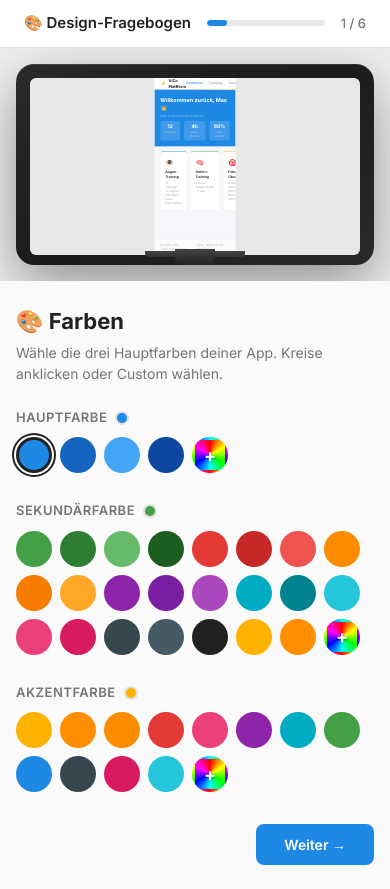
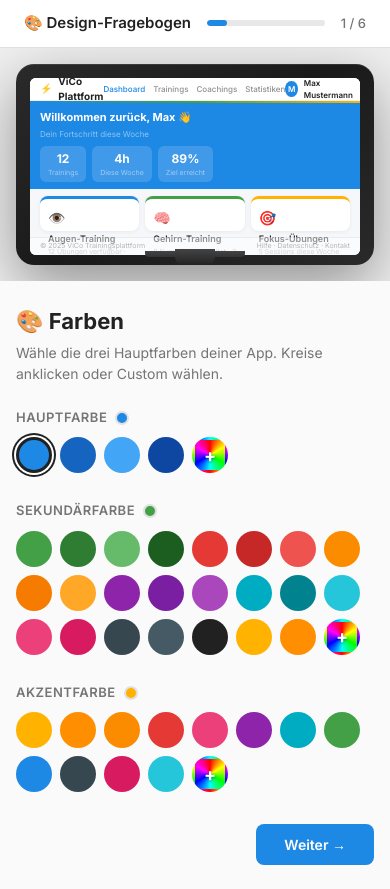
Before and after one commit to FireChuck/fv-design-frageboegen, a plain HTML site: page fragebogen-coaching-plattform.html in a window 390 px wide. Drawn offline with Linux system fonts and the light colour scheme.

Commit message:
fix: remove virtual viewport scaling, content fills monitor directly with responsive clamp() units

```diff
--- a/fragebogen-coaching-plattform.html
+++ b/fragebogen-coaching-plattform.html
@@ -121,31 +121,29 @@ body{font-family:var(--font);background:var(--bg);color:var(--text);min-height:1
 .monitor-frame::before{content:'';position:absolute;bottom:8px;left:50%;transform:translateX(-50%);width:100px;height:6px;background:linear-gradient(180deg,#444,#333);border-radius:0 0 4px 4px;z-index:10}
 .monitor-frame::after{content:'';position:absolute;bottom:0;left:50%;transform:translateX(-50%);width:40px;height:16px;background:linear-gradient(180deg,#444,#222);border-radius:0 0 8px 8px;z-index:10}
 .monitor-screen{width:100%;height:100%;border-radius:6px;overflow:hidden;background:#e8e8e8;position:relative}
-.monitor-scaler{position:absolute;top:0;left:0;width:100%;height:100%;display:flex;align-items:center;justify-content:center}
-.monitor-scaler-inner{transform-origin:center center;overflow:hidden;border-radius:6px;position:relative}
+.monitor-desktop{width:100%;height:100%;display:flex;flex-direction:column;overflow:hidden;font-size:13px}
 
 /* ── Desktop Content (dynamic) ── */
-.monitor-topbar{display:flex;align-items:center;justify-content:space-between;padding:0 24px;height:48px;font-size:13px;font-weight:600;z-index:5;border-bottom:1px solid rgba(0,0,0,0.08)}
-.monitor-topbar-logo{display:flex;align-items:center;gap:8px;font-size:16px;font-weight:700}
-.monitor-topbar-nav{display:flex;gap:24px;font-size:13px;font-weight:500}
-.monitor-topbar-nav span{opacity:0.5;cursor:default}
-.monitor-topbar-nav span.active{opacity:1}
-.monitor-topbar-user{display:flex;align-items:center;gap:8px;font-size:13px}
-.monitor-topbar-avatar{width:28px;height:28px;border-radius:50%;background:var(--primary);display:flex;align-items:center;justify-content:center;font-size:12px;color:#fff}
-.monitor-hero{display:flex;align-items:center;gap:24px;padding:24px}
+.monitor-topbar{display:flex;align-items:center;justify-content:space-between;padding:0 3%;height:13%;font-weight:600;flex-shrink:0;border-bottom:1px solid rgba(0,0,0,0.08)}
+.monitor-topbar-logo{display:flex;align-items:center;gap:6px;font-size:clamp(10px,1.4vw,16px);font-weight:700}
+.monitor-topbar-nav{display:flex;gap:clamp(8px,2vw,24px);font-size:clamp(8px,1.1vw,13px);font-weight:500}
+.monitor-topbar-nav span{opacity:0.5}
+.monitor-topbar-user{display:flex;align-items:center;gap:6px;font-size:clamp(8px,1.1vw,13px)}
+.monitor-topbar-avatar{width:clamp(16px,2vw,28px);height:clamp(16px,2vw,28px);border-radius:50%;display:flex;align-items:center;justify-content:center;font-size:clamp(8px,0.9vw,12px);color:#fff}
+.monitor-hero{display:flex;align-items:center;gap:3%;padding:2% 3%;flex-shrink:0}
 .monitor-hero-text{flex:1}
-.monitor-hero-text h2{font-size:22px;font-weight:700;margin-bottom:4px}
-.monitor-hero-text p{font-size:13px;opacity:0.7}
-.monitor-hero-stats{display:flex;gap:16px;margin-top:12px}
-.monitor-hero-stat{text-align:center;padding:8px 16px;border-radius:8px;background:rgba(255,255,255,0.15)}
-.monitor-hero-stat .num{font-size:20px;font-weight:700}
-.monitor-hero-stat .lbl{font-size:11px;opacity:0.7}
-.monitor-cards-grid{display:grid;grid-template-columns:1fr 1fr 1fr;gap:16px;padding:0 24px}
-.monitor-card{border-radius:12px;padding:20px;box-shadow:0 1px 4px rgba(0,0,0,0.06)}
-.monitor-card-title{font-size:14px;font-weight:600;margin-bottom:6px}
-.monitor-card-text{font-size:12px;opacity:0.6;line-height:1.4}
-.monitor-card-icon{font-size:28px;margin-bottom:8px}
-.monitor-bottombar{display:flex;align-items:center;justify-content:space-between;padding:12px 24px;font-size:12px;opacity:0.5;margin-top:auto;border-top:1px solid rgba(0,0,0,0.06)}
+.monitor-hero-text h2{font-size:clamp(11px,1.8vw,22px);font-weight:700;margin-bottom:2px}
+.monitor-hero-text p{font-size:clamp(8px,1vw,13px);opacity:0.7}
+.monitor-hero-stats{display:flex;gap:clamp(6px,1.2vw,16px);margin-top:2%}
+.monitor-hero-stat{text-align:center;padding:clamp(4px,0.6vw,8px) clamp(8px,1.2vw,16px);border-radius:6px}
+.monitor-hero-stat .num{font-size:clamp(12px,1.8vw,20px);font-weight:700}
+.monitor-hero-stat .lbl{font-size:clamp(7px,0.8vw,11px);opacity:0.7}
+.monitor-cards-row{display:flex;gap:clamp(6px,1.2vw,16px);padding:2% 3%;flex:1;min-height:0}
+.monitor-card{flex:1;border-radius:8px;padding:clamp(8px,1.2vw,20px);box-shadow:0 1px 4px rgba(0,0,0,0.06);display:flex;flex-direction:column}
+.monitor-card-icon{font-size:clamp(14px,2vw,28px);margin-bottom:clamp(4px,0.5vw,8px)}
+.monitor-card-title{font-size:clamp(9px,1.1vw,14px);font-weight:600;margin-bottom:2px}
+.monitor-card-text{font-size:clamp(7px,0.9vw,12px);opacity:0.6;line-height:1.3;flex:1}
+.monitor-bottombar{display:flex;align-items:center;justify-content:space-between;padding:0 3%;height:10%;font-size:clamp(7px,0.8vw,11px);opacity:0.5;flex-shrink:0;border-top:1px solid rgba(0,0,0,0.06)}
 
 /* ── Summary ── */
 .summary-grid{display:grid;grid-template-columns:1fr 1fr;gap:12px;margin-bottom:24px}
@@ -497,61 +495,59 @@ function updatePreview() {
   const klassisch = s.style === 'klassisch';
   const modern = s.style === 'modern';
 
-  let bg, topbarBg, topbarText, topbarNavBg, cardBg, textCol, textLight, heroBg, heroText, heroSubText, borderCol, footerBorder;
+  let bg, topbarBg, topbarText, cardBg, textCol, textLight, heroBg, heroText, heroSubText, borderCol, footerBorder;
 
   if (dark) {
-    bg = '#121212'; topbarBg = '#1E1E1E'; topbarText = '#E0E0E0'; topbarNavBg = '#1E1E1E'; cardBg = '#1E1E2E'; textCol = '#E0E0E0'; textLight = '#888'; heroBg = s.primaryColor; heroText = '#fff'; heroSubText = 'rgba(255,255,255,0.7)'; borderCol = 'rgba(255,255,255,0.06)'; footerBorder = 'rgba(255,255,255,0.08)';
+    bg = '#121212'; topbarBg = '#1E1E1E'; topbarText = '#E0E0E0'; cardBg = '#1E1E2E'; textCol = '#E0E0E0'; textLight = '#888'; heroBg = s.primaryColor; heroText = '#fff'; heroSubText = 'rgba(255,255,255,0.7)'; borderCol = 'rgba(255,255,255,0.06)'; footerBorder = 'rgba(255,255,255,0.08)';
   } else if (minimal) {
-    bg = '#FFFFFF'; topbarBg = '#FFFFFF'; topbarText = '#111'; topbarNavBg = '#fff'; cardBg = '#FAFAFA'; textCol = '#111'; textLight = '#999'; heroBg = '#111'; heroText = '#fff'; heroSubText = 'rgba(255,255,255,0.7)'; borderCol = '#F0F0F0'; footerBorder = '#eee';
+    bg = '#FFFFFF'; topbarBg = '#FFFFFF'; topbarText = '#111'; cardBg = '#FAFAFA'; textCol = '#111'; textLight = '#999'; heroBg = '#111'; heroText = '#fff'; heroSubText = 'rgba(255,255,255,0.7)'; borderCol = '#F0F0F0'; footerBorder = '#eee';
   } else if (klassisch) {
-    bg = '#F5F5F0'; topbarBg = '#FAFAF5'; topbarText = '#2C2C2C'; topbarNavBg = '#FAFAF5'; cardBg = '#FFFFFF'; textCol = '#2C2C2C'; textLight = '#888'; heroBg = '#37474F'; heroText = '#fff'; heroSubText = 'rgba(255,255,255,0.7)'; borderCol = '#E8E8E0'; footerBorder = '#DDD';
+    bg = '#F5F5F0'; topbarBg = '#FAFAF5'; topbarText = '#2C2C2C'; cardBg = '#FFFFFF'; textCol = '#2C2C2C'; textLight = '#888'; heroBg = '#37474F'; heroText = '#fff'; heroSubText = 'rgba(255,255,255,0.7)'; borderCol = '#E8E8E0'; footerBorder = '#DDD';
   } else if (playful) {
-    bg = '#FFFDE7'; topbarBg = '#FFF9C4'; topbarText = '#333'; topbarNavBg = '#FFF9C4'; cardBg = '#FFFFFF'; textCol = '#333'; textLight = '#888'; heroBg = s.primaryColor; heroText = '#fff'; heroSubText = 'rgba(255,255,255,0.7)'; borderCol = '#F0E8C0'; footerBorder = '#F0E8C0';
+    bg = '#FFFDE7'; topbarBg = '#FFF9C4'; topbarText = '#333'; cardBg = '#FFFFFF'; textCol = '#333'; textLight = '#888'; heroBg = s.primaryColor; heroText = '#fff'; heroSubText = 'rgba(255,255,255,0.7)'; borderCol = '#F0E8C0'; footerBorder = '#F0E8C0';
   } else {
-    bg = '#F5F7FA'; topbarBg = '#fff'; topbarText = '#222'; topbarNavBg = '#fff'; cardBg = '#FFFFFF'; textCol = '#222'; textLight = '#777'; heroBg = s.primaryColor; heroText = '#fff'; heroSubText = 'rgba(255,255,255,0.7)'; borderCol = '#ECEFF4'; footerBorder = '#E0E0E0';
+    bg = '#F5F7FA'; topbarBg = '#fff'; topbarText = '#222'; cardBg = '#FFFFFF'; textCol = '#222'; textLight = '#777'; heroBg = s.primaryColor; heroText = '#fff'; heroSubText = 'rgba(255,255,255,0.7)'; borderCol = '#ECEFF4'; footerBorder = '#E0E0E0';
   }
 
   const screen = document.getElementById('monitorScreen');
-  const virtualW = 1280;
-  const virtualH = 720;
+  const statBg = dark ? 'rgba(255,255,255,0.1)' : 'rgba(255,255,255,0.15)';
 
   screen.innerHTML = `
-    <div class="monitor-scaler">
-      <div class="monitor-scaler-inner" id="monitorScalerInner" style="width:${virtualW}px;height:${virtualH}px;background:${bg};font-family:${s.fontFamily};display:flex;flex-direction:column;overflow:hidden">
+    <div class="monitor-desktop" style="background:${bg};font-family:${s.fontFamily};color:${topbarText}">
       <!-- Top Bar -->
       <div class="monitor-topbar" style="background:${topbarBg};color:${topbarText};border-color:${borderCol}">
         <div class="monitor-topbar-logo">
-            <span style="color:${s.primaryColor};font-size:20px">⚡</span>
+          <span style="color:${s.primaryColor}">⚡</span>
           <span>ViCo Plattform</span>
         </div>
         <div class="monitor-topbar-nav" style="color:${topbarText}">
-            <span class="active" style="color:${s.primaryColor}">Dashboard</span>
+          <span style="color:${s.primaryColor};opacity:1">Dashboard</span>
           <span>Trainings</span>
           <span>Coachings</span>
           <span>Statistiken</span>
         </div>
-          <div class="monitor-topbar-user" style="color:${topbarText}">
+        <div class="monitor-topbar-user">
           <div class="monitor-topbar-avatar" style="background:${s.primaryColor}">M</div>
           <span>Max Mustermann</span>
         </div>
       </div>
-        ${modern ? `<div style="height:3px;background:linear-gradient(90deg,${s.primaryColor},${s.secondaryColor},${s.accentColor});flex-shrink:0"></div>` : ''}
+      ${modern ? `<div style="height:2px;background:linear-gradient(90deg,${s.primaryColor},${s.secondaryColor},${s.accentColor});flex-shrink:0"></div>` : ''}
 
       <!-- Hero Section -->
-        <div class="monitor-hero" style="background:${heroBg};color:${heroText};flex-shrink:0">
+      <div class="monitor-hero" style="background:${heroBg}">
         <div class="monitor-hero-text">
           <h2 style="color:${heroText}">Willkommen zurück, Max 👋</h2>
           <p style="color:${heroSubText}">Dein Fortschritt diese Woche</p>
           <div class="monitor-hero-stats">
-              <div class="monitor-hero-stat" style="background:${dark ? 'rgba(255,255,255,0.1)' : 'rgba(255,255,255,0.15)'}">
+            <div class="monitor-hero-stat" style="background:${statBg}">
               <div class="num" style="color:${heroText}">12</div>
               <div class="lbl" style="color:${heroSubText}">Trainings</div>
             </div>
-              <div class="monitor-hero-stat" style="background:${dark ? 'rgba(255,255,255,0.1)' : 'rgba(255,255,255,0.15)'}">
+            <div class="monitor-hero-stat" style="background:${statBg}">
               <div class="num" style="color:${heroText}">4h</div>
               <div class="lbl" style="color:${heroSubText}">Diese Woche</div>
             </div>
-              <div class="monitor-hero-stat" style="background:${dark ? 'rgba(255,255,255,0.1)' : 'rgba(255,255,255,0.15)'}">
+            <div class="monitor-hero-stat" style="background:${statBg}">
               <div class="num" style="color:${heroText}">89%</div>
               <div class="lbl" style="color:${heroSubText}">Ziel erreicht</div>
             </div>
@@ -559,8 +555,8 @@ function updatePreview() {
         </div>
       </div>
 
-        <!-- Cards Grid -->
-        <div class="monitor-cards-grid" style="flex:1;padding:20px 24px;display:grid;grid-template-columns:1fr 1fr 1fr;gap:16px;align-content:start">
+      <!-- Cards Row -->
+      <div class="monitor-cards-row">
         <div class="monitor-card" style="background:${cardBg};border-radius:${r}px;border-top:3px solid ${s.primaryColor}">
           <div class="monitor-card-icon">👁️</div>
           <div class="monitor-card-title" style="color:${textCol}">Augen-Training</div>
@@ -584,18 +580,7 @@ function updatePreview() {
         <span>Hilfe · Datenschutz · Kontakt</span>
       </div>
     </div>
-    </div>
   `;
-
-  // Scale virtual desktop to fit within monitor frame
-  requestAnimationFrame(() => {
-    const inner = document.getElementById('monitorScalerInner');
-    if (!inner) return;
-    const cW = screen.clientWidth;
-    const cH = screen.clientHeight;
-    const scale = Math.min(cW / virtualW, cH / virtualH);
-    inner.style.transform = `scale(${scale})`;
-  });
 }
 
 // ── Summary ──
```
Lines whose indentation alone changed are shown as unchanged.
